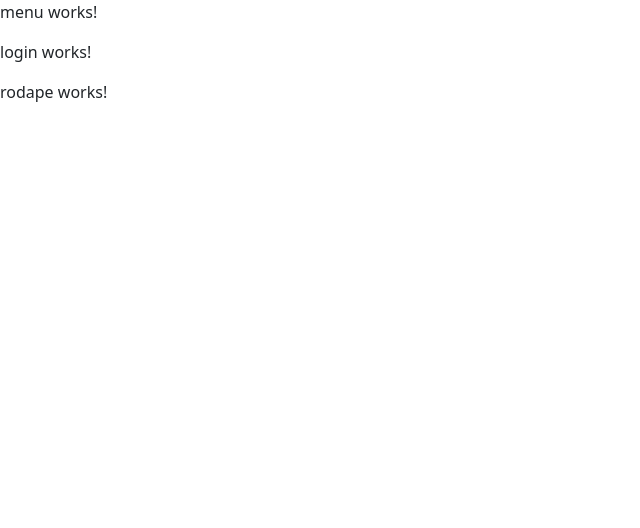
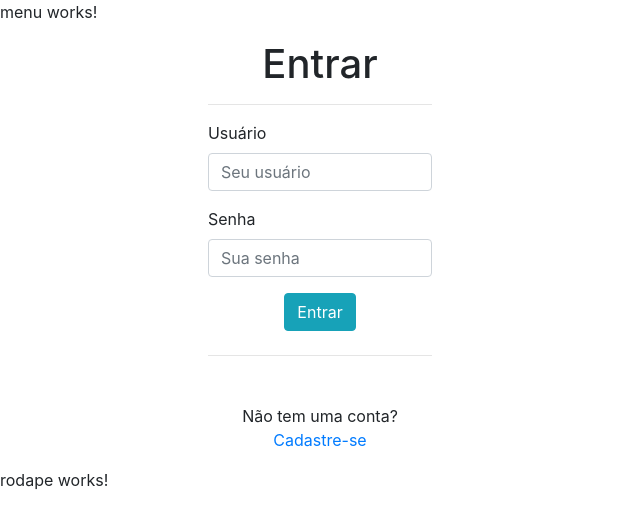
Before and after one commit to cinthiacash/deGotaEmGotaDeploy, an Angular app: page /login in a window 1280 px wide. Shown: the top 528 px of the page, without its empty margins (0-640 px from the left). Built offline with nearby package versions, Linux system fonts and the light colour scheme.

Commit message:
ajustes node_modules

```diff
--- a/package.json
+++ b/package.json
@@ -18,6 +18,11 @@
     "@angular/platform-browser": "^14.0.0",
     "@angular/platform-browser-dynamic": "^14.0.0",
     "@angular/router": "^14.0.0",
+    "bootstrap": "^4.5.3",
+    "jquery": "^3.6.1",
+    "ngx-bootstrap": "^9.0.0",
+    "ngx-order-pipe": "^2.2.0",
+    "popper.js": "^1.16.1",
     "rxjs": "~7.5.0",
     "tslib": "^2.3.0",
     "zone.js": "~0.11.4"
--- a/src/app/login/login.component.html
+++ b/src/app/login/login.component.html
@@ -1 +1,38 @@
-<p>login works!</p>
+<div class="container-fluid bg">
+
+    <div class="row align-items-center">
+        <div class="col-md-6">
+
+            <div class="d-flex justify-content-center">
+                <div class="caixa borda col-md-5">
+                    <h1 class="text-center mb-3">Entrar</h1>
+
+                    <hr>
+                    <div class="form-group">
+                        <label for="usuario">Usuário</label>
+                        <input class="form-control" type="text" name="usuario" id="usuario" placeholder="Seu usuário">
+                    </div>
+
+                    <div class="form-group">
+                        <label for="senha">Senha</label>
+                        <input class="form-control" type="password" name="senha" id="senha" placeholder="Sua senha">
+                    </div>
+
+                    <div class="d-flex justify-content-center">
+                        <button class="btn btn-info c-b" type="submit">Entrar</button>
+                    </div>
+
+                    <hr class="mt-4 mb-5">
+
+                    <p class="text-center">Não tem uma conta? <a routerLink="/cadastrar">Cadastre-se</a></p>
+
+                </div>
+
+            </div>
+
+        </div>
+
+        <div class="col-md-5" id="img-bg"></div>
+
+    </div>
+</div>
```
Also changed, not shown: 1 other file (tests, documents, lock files or other folders).
